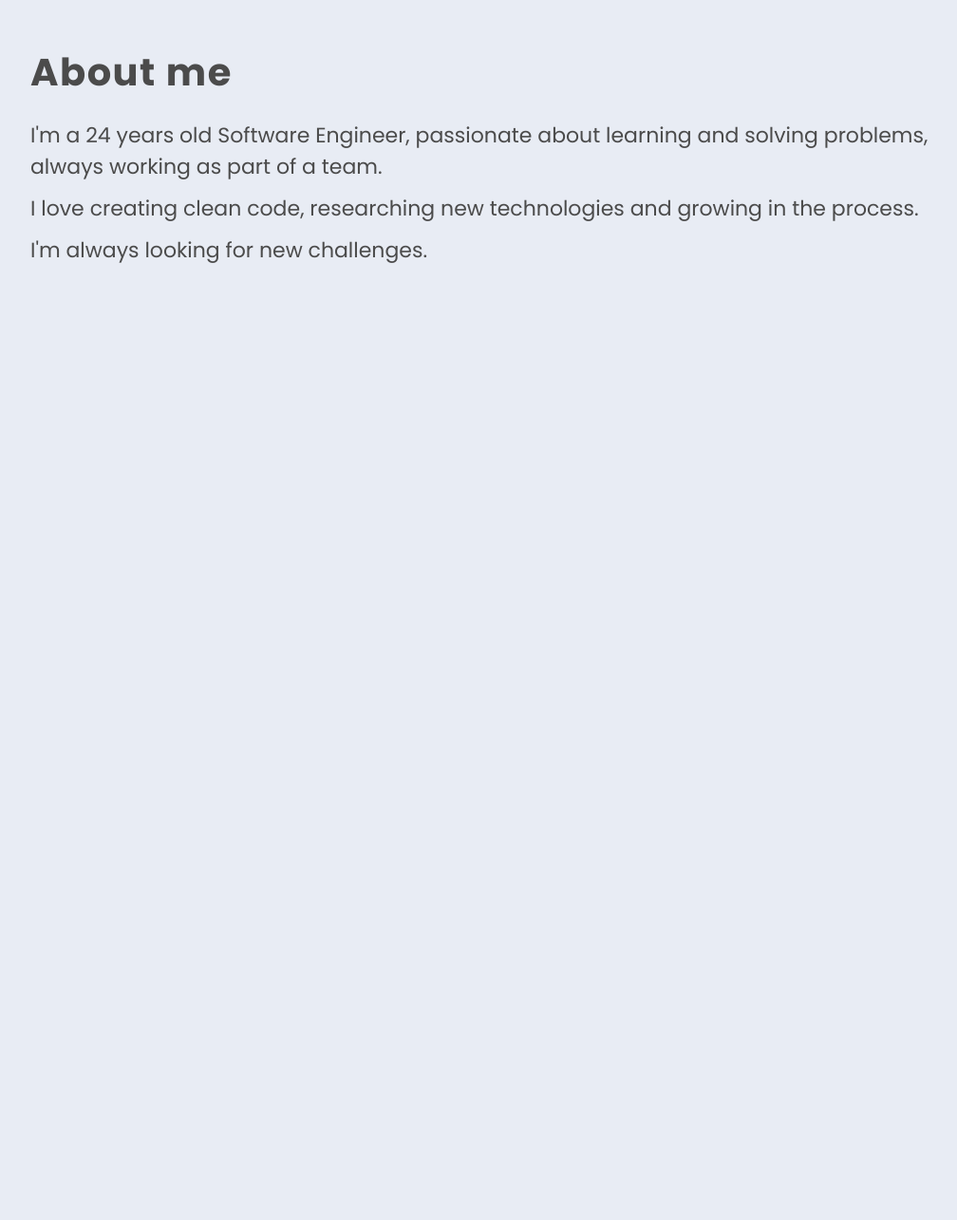
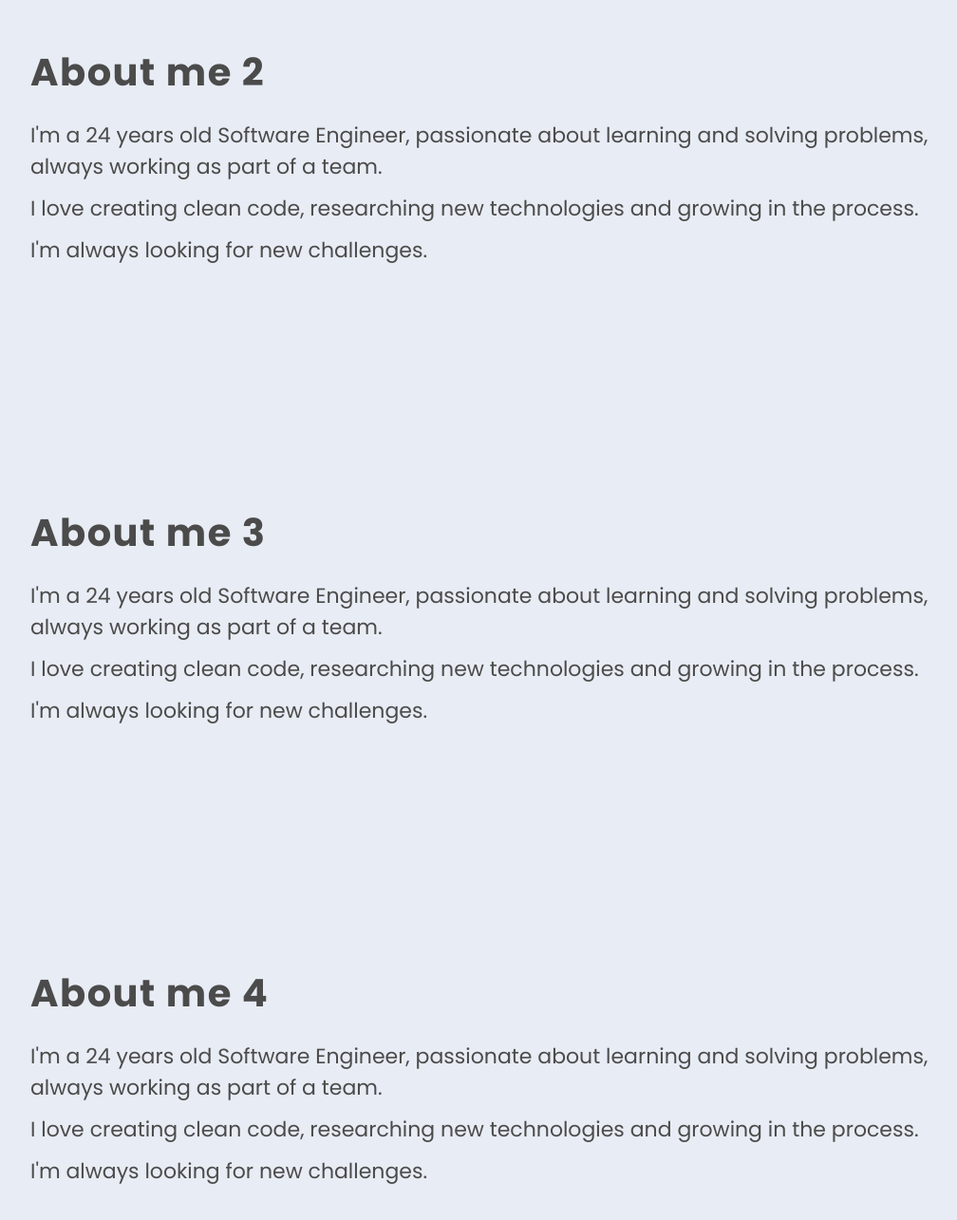
Before and after one commit to juanhelbert/resume, a React (Create React App) app: page / in a window 1280 px wide. Shown: the part 1239-2524 px from the top of the page at 95% size, without its empty margins (108-1116 px from the left). Before the commit the page ends 1770 px from the top, so only its background shows below. Built offline with nearby package versions, Linux system fonts and the light colour scheme.

Commit message:
Testing fades

```diff
--- a/src/organisms/Content.js
+++ b/src/organisms/Content.js
@@ -8,7 +8,7 @@ const Content = () => {
   return (
     <div className='content'>
       <section className='container about-me'>
-        <Fade bottom>
+        <Fade>
           <h2>About me</h2>
           <p>I'm a {age} years old Software Engineer, passionate about learning and solving problems, always working as part of a team. </p>
           <p>I love creating clean code, researching new technologies and growing in the process.</p>
@@ -16,8 +16,24 @@ const Content = () => {
         </Fade>
       </section>
       <section className='container about-me'>
-        <Fade bottom>
-          <h2>About me</h2>
+        <Fade>
+          <h2>About me 2</h2>
+          <p>I'm a {age} years old Software Engineer, passionate about learning and solving problems, always working as part of a team. </p>
+          <p>I love creating clean code, researching new technologies and growing in the process.</p>
+          <p>I'm always looking for new challenges.</p>
+        </Fade>
+      </section>
+      <section className='container about-me'>
+        <Fade>
+          <h2>About me 3</h2>
+          <p>I'm a {age} years old Software Engineer, passionate about learning and solving problems, always working as part of a team. </p>
+          <p>I love creating clean code, researching new technologies and growing in the process.</p>
+          <p>I'm always looking for new challenges.</p>
+        </Fade>
+      </section>
+      <section className='container about-me'>
+        <Fade>
+          <h2>About me 4</h2>
           <p>I'm a {age} years old Software Engineer, passionate about learning and solving problems, always working as part of a team. </p>
           <p>I love creating clean code, researching new technologies and growing in the process.</p>
           <p>I'm always looking for new challenges.</p>
--- a/src/organisms/Header.js
+++ b/src/organisms/Header.js
@@ -7,8 +7,8 @@ const Header = () => {
     <header className='container'>
       <div class="box" />
       <div class="circle" />
-      <Fade >
-        <div className='me-wrapper'>
+      <div className='me-wrapper'>
+        <Fade >
           <span>
             HELLO
           </span>
@@ -23,8 +23,8 @@ const Header = () => {
             RESUME
             <svg stroke="currentColor" fill="currentColor" stroke-width="0" viewBox="0 0 24 24" height="1em" width="1em" xmlns="http://www.w3.org/2000/svg"><path d="M19 9h-4V3H9v6H5l7 7 7-7zM5 18v2h14v-2H5z"></path></svg>
           </a>
-        </div>
-      </Fade>
+        </Fade>
+      </div>
     </header>
   )
 }
```
